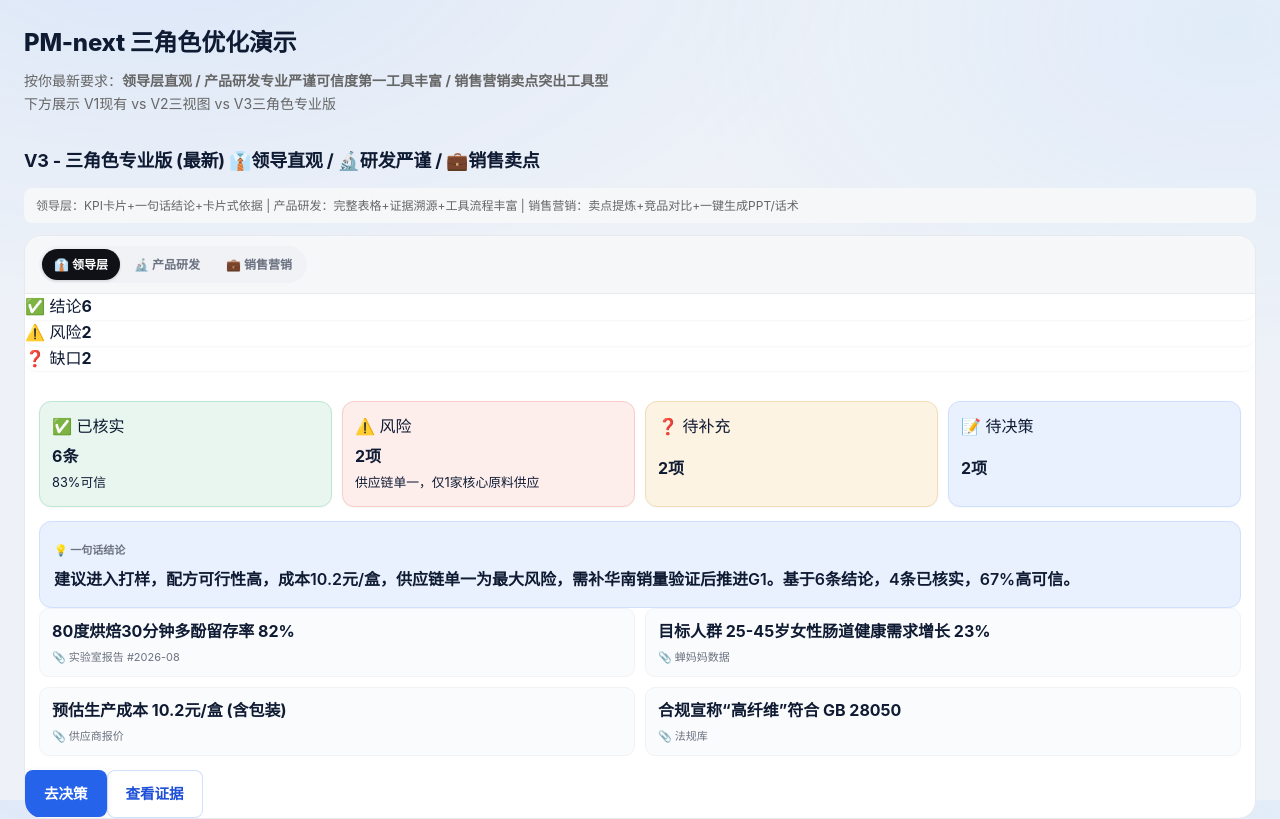
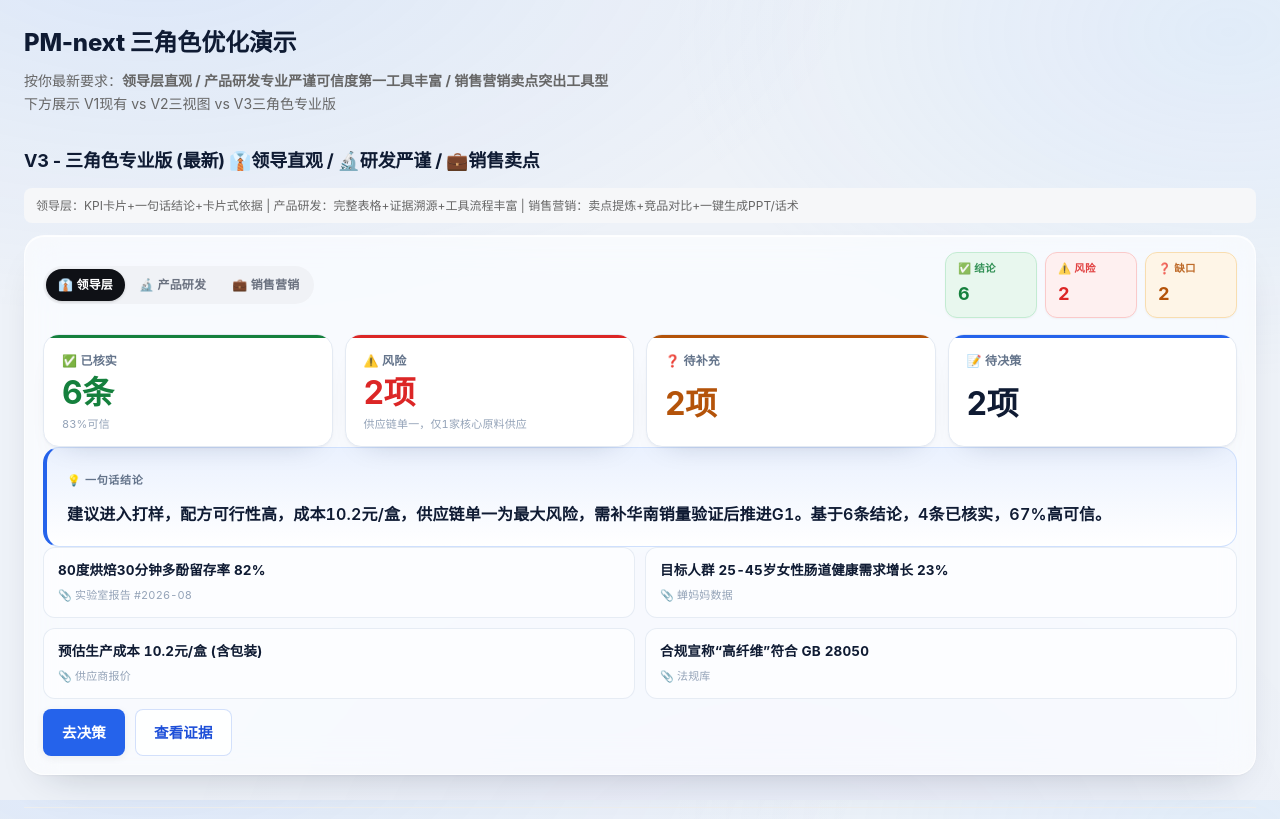
Before and after one commit to exasdwyh-commits/PM-next, a Next.js app: page /demo-report in a window 1280 px wide. Shown: the top 819 px of the page. Built offline with nearby package versions, Linux system fonts and the light colour scheme.

Commit message:
外观：角色报告视图升级 V3 视觉（三态徽章/大数字令牌化/排雷硬编码话术）

```diff
--- a/src/components/executive-report-role.css
+++ b/src/components/executive-report-role.css
@@ -1,54 +1,246 @@
-.err-role { display: grid; gap: 16px; border: 1px solid #e7e9ef; border-radius: 18px; overflow: hidden; background: white; }
-.err-role-switch { display: flex; gap: 6px; padding: 10px 14px; background: #f6f7f9; border-bottom: 1px solid #e7e9ef; flex-wrap: wrap; }
-.err-role-switch button { padding: 6px 14px; border-radius: 999px; border: 1px solid #e7e9ef; background: white; font-size: 12px; font-weight: 600; cursor: pointer; }
-.err-role-switch button.active { background: #0f1116; color: white; border-color: #0f1116; }
-.err-role-desc { padding: 0 14px; font-size: 11px; color: #6b7280; }
-.err-kpi-grid { display: grid; grid-template-columns: repeat(4, 1fr); gap: 10px; padding: 14px; }
-.err-kpi-grid .kpi { padding: 12px; border-radius: 12px; border: 1px solid #e7e9ef; display: grid; gap: 4px; }
-.err-kpi-grid .kpi.ok { background: #e8f6ef; border-color: #bfe6d4; }
-.err-kpi-grid .kpi.bad { background: #fdeeec; border-color: #f6cdc8; }
-.err-kpi-grid .kpi.warn { background: #fdf3e2; border-color: #f2ddb6; }
-.err-kpi-grid .kpi.brand { background: #eaf1fe; border-color: #cfe0fd; }
-.err-verdict { margin: 0 14px; padding: 14px; border: 1px solid #cfe0fd; background: #eaf1fe; border-radius: 12px; }
-.err-verdict span { font-size: 11px; font-weight: 700; text-transform: uppercase; color: #6b7280; }
-.err-verdict p { margin: 6px 0 0; font-size: 16px; font-weight: 600; }
-.err-cards { display: grid; grid-template-columns: repeat(2, 1fr); gap: 10px; padding: 0 14px 14px; }
-.err-card { padding: 10px 12px; border: 1px solid #f0f2f6; border-radius: 10px; background: #fafbfc; display: grid; gap: 4px; }
-.err-card small { font-size: 11px; color: #6b7280; }
-.err-section { padding: 14px; display: grid; gap: 10px; }
-.err-section h3 { margin: 0; font-size: 14px; font-weight: 700; }
-.err-table-full { width: 100%; border-collapse: collapse; font-size: 12px; }
-.err-table-full th { background: #f6f7f9; padding: 8px 10px; text-align: left; font-size: 11px; color: #6b7280; border-bottom: 1px solid #e7e9ef; }
-.err-table-full td { padding: 8px 10px; border-bottom: 1px solid #f0f2f6; }
-.lvl.A { background: #0b7a4f; color: white; padding: 2px 6px; border-radius: 99px; font-size: 10px; }
-.lvl.B { background: #2563eb; color: white; padding: 2px 6px; border-radius: 99px; font-size: 10px; }
-.err-stats { font-size: 11px; color: #6b7280; background: #f6f7f9; padding: 6px 10px; border-radius: 8px; }
-.err-two { display: grid; grid-template-columns: 1fr 1fr; gap: 14px; padding: 0 14px; }
-.err-sec { border: 1px solid #e7e9ef; border-radius: 10px; padding: 12px; display: grid; gap: 8px; }
-.err-sec h4 { margin: 0; font-size: 13px; }
-.err-sec ul { margin: 0; padding-left: 18px; font-size: 12px; line-height: 1.6; }
-.err-sec button { padding: 6px 10px; border-radius: 8px; border: 1px solid #e7e9ef; background: white; font-size: 11px; cursor: pointer; width: fit-content; }
-.err-tools { padding: 0 14px 14px; display: grid; gap: 10px; }
-.err-tools h4 { margin: 0; font-size: 13px; }
-.err-tool-grid { display: grid; grid-template-columns: repeat(3, 1fr); gap: 8px; }
-.err-tool-grid button { padding: 8px; border-radius: 8px; border: 1px solid #e7e9ef; background: white; font-size: 11px; cursor: pointer; }
-.err-sales { display: grid; gap: 16px; padding: 14px; }
-.err-sales-hero { padding: 16px; border-radius: 14px; background: linear-gradient(135deg, #0f1116, #1b1f27); color: white; display: grid; gap: 8px; }
-.err-sales-hero .badge { background: rgba(255,255,255,0.15); padding: 3px 8px; border-radius: 99px; font-size: 10px; font-weight: 800; width: fit-content; }
-.err-sales-hero h2 { margin: 0; font-size: 20px; line-height: 1.3; }
-.err-sales-hero p { margin: 0; font-size: 12px; opacity: 0.7; }
+/* Executive Report · 角色视图 V3 视觉规范
+   基准：design/report-template「附 A 设计令牌」+ 已定稿四角色样张（毛玻璃/三态徽章/等宽数字）
+   原则：报告是产品数据的投影；本文件只负责呈现，不写死任何业务数字。 */
+
+:root {
+  --er-canvas: #EEF2F8;
+  --er-surface: #FFFFFF;
+  --er-surface-2: #F8FAFD;
+  --er-sunk: #F1F5FA;
+  --er-line: #E4EAF3;
+  --er-line-2: #D5DEEB;
+  --er-ink: #0F1B33;
+  --er-ink-2: #334155;
+  --er-ink-3: #64748B;
+  --er-ink-4: #94A3B8;
+  --er-brand: #2563EB;
+  --er-brand-2: #3B82F6;
+  --er-brand-soft: #EAF1FE;
+  --er-brand-line: #CFE0FD;
+  --er-ok: #15803D;   --er-ok-soft: #E8F7EE;   --er-ok-line: #C3EBD2;
+  --er-warn: #B45309; --er-warn-soft: #FEF5E7; --er-warn-line: #F8DDB0;
+  --er-bad: #DC2626;  --er-bad-soft: #FEF0F0;  --er-bad-line: #FACACA;
+  --er-font: "SF Pro Text", -apple-system, BlinkMacSystemFont, "PingFang SC", "Hiragino Sans GB", "Microsoft YaHei", sans-serif;
+  --er-font-display: "SF Pro Display", -apple-system, BlinkMacSystemFont, "PingFang SC", "Microsoft YaHei", sans-serif;
+  --er-ease: cubic-bezier(.2, .8, .2, 1);
+  --er-shadow-card: 0 1px 2px rgba(15, 27, 51, .04), 0 18px 40px -24px rgba(15, 27, 51, .28);
+}
+
+/* 角色主题色（挂在外层 data-role 上） */
+.err-role[data-role="leadership"] { --er-role: #2563EB; --er-role-soft: #EAF1FE; --er-role-line: #CFE0FD; }
+.err-role[data-role="product"]    { --er-role: #B45309; --er-role-soft: #FEF5E7; --er-role-line: #F8DDB0; }
+.err-role[data-role="sales"]      { --er-role: #7C3AED; --er-role-soft: #F3EEFE; --er-role-line: #E4D9FB; }
+
+/* ── 容器 ─────────────────────────────────────── */
+.err-role {
+  display: grid; gap: 16px;
+  border: 1px solid rgba(255, 255, 255, .65);
+  border-radius: 20px;
+  overflow: hidden;
+  background: rgba(255, 255, 255, .62);
+  backdrop-filter: blur(16px) saturate(1.45);
+  -webkit-backdrop-filter: blur(16px) saturate(1.45);
+  box-shadow: var(--er-shadow-card), inset 0 1px 0 rgba(255, 255, 255, .85);
+  font-family: var(--er-font);
+  color: var(--er-ink);
+  font-variant-numeric: tabular-nums;
+  letter-spacing: .01em;
+}
+.err-role * { box-sizing: border-box; }
+
+.err-role-header {
+  display: flex; align-items: center; justify-content: space-between; gap: 14px; flex-wrap: wrap;
+  padding: 16px 18px 0;
+}
+.err-role-switch { display: flex; align-items: center; gap: 10px; flex-wrap: wrap; }
+.role-auto-hint { display: flex; align-items: center; gap: 6px; font-size: 11px; color: var(--er-ink-3); }
+.role-auto-hint .dot { width: 6px; height: 6px; border-radius: 50%; display: inline-block; }
+.role-auto-hint .dot.manual { background: var(--er-ink); }
+.role-auto-hint .dot.auto { background: var(--er-brand); }
+.role-auto-hint .dot.kern { background: #7C3AED; }
+.role-auto-hint .dot.default { background: var(--er-line-2); }
+
+.err-kpi-summary { display: flex; gap: 8px; }
+.err-kpi-summary .kpi {
+  min-width: 92px; padding: 8px 12px; border-radius: 12px; border: 1px solid;
+  display: grid; gap: 2px; text-align: left;
+}
+.err-kpi-summary .kpi span { font-size: 10.5px; font-weight: 600; opacity: .85; }
+.err-kpi-summary .kpi strong { font-family: var(--er-font-display); font-size: 18px; font-weight: 700; letter-spacing: -.01em; }
+.err-kpi-summary .kpi.ok { background: var(--er-ok-soft); border-color: var(--er-ok-line); color: var(--er-ok); }
+.err-kpi-summary .kpi.bad { background: var(--er-bad-soft); border-color: var(--er-bad-line); color: var(--er-bad); }
+.err-kpi-summary .kpi.warn { background: var(--er-warn-soft); border-color: var(--er-warn-line); color: var(--er-warn); }
+
+/* ── KPI 大数字区（领导层）───────────────────────── */
+.err-kpi-grid { display: grid; grid-template-columns: repeat(4, 1fr); gap: 12px; padding: 0 18px; }
+.err-kpi-grid .kpi {
+  position: relative; overflow: hidden;
+  padding: 16px 18px 14px; border-radius: 16px;
+  border: 1px solid var(--er-line); background: var(--er-surface);
+  box-shadow: 0 1px 2px rgba(15, 27, 51, .04), 0 14px 30px -22px rgba(15, 27, 51, .25);
+  display: grid; gap: 6px;
+  transition: transform .3s var(--er-ease), box-shadow .3s var(--er-ease);
+}
+.err-kpi-grid .kpi:hover { transform: translateY(-2px); box-shadow: 0 2px 4px rgba(15, 27, 51, .06), 0 22px 42px -20px rgba(15, 27, 51, .3); }
+.err-kpi-grid .kpi::before { content: ""; position: absolute; left: 0; right: 0; top: 0; height: 3px; background: var(--er-line-2); }
+.err-kpi-grid .kpi.ok::before { background: var(--er-ok); }
+.err-kpi-grid .kpi.bad::before { background: var(--er-bad); }
+.err-kpi-grid .kpi.warn::before { background: var(--er-warn); }
+.err-kpi-grid .kpi.brand::before { background: var(--er-brand, #2563EB); }
+.err-kpi-grid .kpi span { font-size: 12px; color: var(--er-ink-3); font-weight: 600; }
+/* 数字主体：模版规定 display 字重 700、34px、负字距、等宽数字 */
+.err-kpi-grid .kpi strong {
+  font-family: var(--er-font-display);
+  font-size: 32px; font-weight: 700; letter-spacing: -.02em; line-height: 1.05;
+  color: var(--er-ink);
+  font-variant-numeric: tabular-nums;
+}
+.err-kpi-grid .kpi.ok strong { color: var(--er-ok); }
+.err-kpi-grid .kpi.bad strong { color: var(--er-bad); }
+.err-kpi-grid .kpi.warn strong { color: var(--er-warn); }
+.err-kpi-grid .kpi small { font-size: 11px; color: var(--er-ink-4); line-height: 1.5; }
+
+/* ── 判读卡 ─────────────────────────────────────── */
+.err-verdict {
+  margin: 0 18px; padding: 18px 20px;
+  border: 1px solid var(--er-brand-line);
+  border-left: 4px solid var(--er-brand, #2563EB);
+  background: linear-gradient(180deg, var(--er-brand-soft), var(--er-surface));
+  border-radius: 16px;
+}
+.err-verdict span { font-size: 11px; font-weight: 700; letter-spacing: .06em; color: var(--er-ink-3); text-transform: uppercase; }
+.err-verdict p { margin: 8px 0 0; font-size: 16px; font-weight: 600; line-height: 1.75; color: var(--er-ink); }
+
+/* ── 结论卡 ─────────────────────────────────────── */
+.err-cards { display: grid; grid-template-columns: repeat(2, 1fr); gap: 10px; padding: 0 18px 4px; }
+.err-card {
+  padding: 12px 14px; border-radius: 12px;
+  border: 1px solid rgba(228, 234, 243, .9); background: rgba(255, 255, 255, .6);
+  display: grid; gap: 6px;
+  transition: transform .25s var(--er-ease), border-color .25s var(--er-ease);
+}
+.err-card:hover { transform: translateY(-2px); border-color: var(--er-role-line, var(--er-brand-line)); }
+.err-card strong { font-size: 13.5px; line-height: 1.6; color: var(--er-ink); font-weight: 650; }
+.err-card small { font-size: 11px; color: var(--er-ink-4); }
+
+.err-actions { display: flex; gap: 10px; padding: 6px 18px 18px; }
+
+/* ── 三态徽章（符号+颜色+边框三重编码，绝不允许只靠颜色）── */
+.err-ev {
+  display: inline-flex; align-items: center; gap: 5px;
+  font-size: 11px; font-weight: 600; line-height: 1;
+  padding: 4px 8px 4px 7px; border-radius: 6px; border: 1px solid; white-space: nowrap;
+}
+.err-ev::before { font-weight: 700; font-size: 10.5px; }
+.err-ev--fact { color: var(--er-ok); background: var(--er-ok-soft); border-color: var(--er-ok-line); }
+.err-ev--fact::before { content: "✓"; }
+.err-ev--infer { color: var(--er-warn); background: var(--er-warn-soft); border-color: var(--er-warn-line); }
+.err-ev--infer::before { content: "∴"; }
+.err-ev--unknown {
+  color: var(--er-ink-3); background: transparent; border-color: var(--er-line-2); border-style: dashed;
+  background-image: repeating-linear-gradient(135deg, rgba(148, 163, 184, .14) 0 3px, transparent 3px 7px);
+}
+.err-ev--unknown::before { content: "◌"; }
+
+/* ── 产品研发视图 ────────────────────────────────── */
+.err-section { padding: 4px 18px 0; display: grid; gap: 12px; }
+.err-section h3 { margin: 0; font-family: var(--er-font-display); font-size: 16px; font-weight: 650; letter-spacing: -.008em; color: var(--er-ink-2); }
+.err-table-wrap { overflow-x: auto; border: 1px solid var(--er-line); border-radius: 12px; }
+.err-table-full { width: 100%; border-collapse: collapse; font-size: 12.5px; min-width: 640px; }
+.err-table-full th {
+  background: rgba(241, 245, 250, .9); padding: 8px 10px; text-align: left;
+  font-size: 11px; color: var(--er-ink-3); font-weight: 600; border-bottom: 1px solid var(--er-line);
+  white-space: nowrap;
+}
+.err-table-full td {
+  padding: 9px 10px; border-bottom: 1px solid rgba(228, 234, 243, .6);
+  color: var(--er-ink-2); vertical-align: top; font-variant-numeric: tabular-nums;
+}
+.err-table-full tbody tr { transition: background .2s var(--er-ease); }
+.err-table-full tbody tr:hover { background: rgba(37, 99, 235, .04); }
+.err-table-full tr:last-child td { border-bottom: none; }
+.lvl { display: inline-flex; align-items: center; justify-content: center; min-width: 22px; padding: 2px 7px; border-radius: 999px; font-size: 10.5px; font-weight: 700; }
+.lvl.A { background: var(--er-ok); color: #fff; }
+.lvl.B { background: var(--er-brand); color: #fff; }
+.lvl.C { background: var(--er-warn); color: #fff; }
+.lvl.D { background: var(--er-bad); color: #fff; }
+.lvl.UNKNOWN { background: transparent; color: var(--er-ink-3); border: 1px dashed var(--er-line-2); }
+.err-stats {
+  font-size: 11.5px; color: var(--er-ink-3); background: rgba(241, 245, 250, .85);
+  padding: 7px 12px; border-radius: 9px; border: 1px solid var(--er-line);
+  font-variant-numeric: tabular-nums;
+}
+
+.err-two { display: grid; grid-template-columns: 1fr 1fr; gap: 12px; padding: 0 18px; }
+.err-sec {
+  border-radius: 14px; padding: 14px 16px; display: grid; gap: 8px;
+  border: 1px solid var(--er-line); background: var(--er-surface);
+}
+.err-sec:first-child { border-color: var(--er-bad-line); background: linear-gradient(180deg, var(--er-bad-soft), var(--er-surface)); }
+.err-sec:last-child { border-color: var(--er-line-2); border-style: dashed; background: var(--er-surface-2); }
+.err-sec h4 { margin: 0; font-family: var(--er-font-display); font-size: 14px; font-weight: 650; color: var(--er-ink); }
+.err-sec ul { margin: 0; padding-left: 18px; font-size: 12.5px; line-height: 1.65; color: var(--er-ink-2); display: grid; gap: 5px; }
+.err-sec button {
+  padding: 7px 12px; border-radius: 9px; border: 1px solid var(--er-line);
+  background: var(--er-surface); font-size: 11.5px; font-weight: 600; cursor: pointer; width: fit-content;
+  transition: transform .25s var(--er-ease), border-color .25s var(--er-ease);
+}
+.err-sec button:hover { transform: translateY(-1px); border-color: var(--er-role-line, var(--er-brand-line)); }
+
+/* ── 销售视图 ────────────────────────────────────── */
+.err-sales { display: grid; gap: 16px; padding: 4px 18px 18px; }
+.err-sales-hero {
+  padding: 20px 22px; border-radius: 16px;
+  background: linear-gradient(160deg, #0F1B33, #1B2946);
+  color: #fff; display: grid; gap: 10px;
+  box-shadow: 0 20px 44px -22px rgba(15, 27, 51, .55), inset 0 1px 0 rgba(255, 255, 255, .08);
+  position: relative; overflow: hidden;
+}
+.err-sales-hero .badge {
+  display: inline-flex; width: fit-content;
+  background: rgba(255, 255, 255, .14); border: 1px solid rgba(255, 255, 255, .18);
+  padding: 3px 10px; border-radius: 999px; font-size: 10.5px; font-weight: 700; letter-spacing: .05em;
+}
+.err-sales-hero h2 { margin: 0; font-family: var(--er-font-display); font-size: 21px; font-weight: 700; letter-spacing: -.015em; line-height: 1.35; }
+.err-sales-hero p { margin: 0; font-size: 12px; color: #93A4C4; }
 .err-sales-points { display: grid; gap: 10px; }
-.sales-point { display: grid; grid-template-columns: auto 1fr; gap: 12px; padding: 12px; border: 1px solid #e7e9ef; border-radius: 12px; background: linear-gradient(135deg, #fff, #f6f7f9); }
-.sales-point .icon { font-size: 20px; }
-.sales-point strong { display: block; font-size: 13px; }
-.sales-point small { display: block; font-size: 11px; color: #6b7280; margin-top: 2px; }
-.err-sales-tools { display: grid; gap: 12px; border: 1px solid #e7e9ef; border-radius: 12px; padding: 14px; background: #fafbfc; }
-.err-sales-tools h4 { margin: 0; font-size: 13px; }
-.tool-grid { display: grid; grid-template-columns: repeat(3, 1fr); gap: 8px; }
-.tool { padding: 8px 12px; border-radius: 999px; border: 1px solid #e7e9ef; background: white; font-size: 11px; font-weight: 600; cursor: pointer; }
-.tool.primary { background: #0f1116; color: white; border-color: #0f1116; }
-.sales-script { background: white; border: 1px solid #e7e9ef; border-radius: 10px; padding: 12px; display: grid; gap: 8px; }
-.sales-script h5 { margin: 0; font-size: 12px; }
-.sales-script p { margin: 0; font-size: 12px; line-height: 1.6; color: #333; background: #f6f7f9; padding: 8px 10px; border-radius: 8px; }
-.sales-script button { padding: 6px 10px; border-radius: 8px; border: 1px solid #e7e9ef; background: white; font-size: 11px; cursor: pointer; width: fit-content; }
-@media (max-width: 720px) { .err-kpi-grid { grid-template-columns: 1fr 1fr; } .err-cards { grid-template-columns: 1fr; } .err-two { grid-template-columns: 1fr; } .err-tool-grid, .tool-grid { grid-template-columns: 1fr 1fr; } }
+.sales-point {
+  display: grid; grid-template-columns: auto 1fr; gap: 12px;
+  padding: 13px 16px; border-radius: 14px;
+  border: 1px solid rgba(228, 234, 243, .9); background: rgba(255, 255, 255, .6);
+  transition: transform .25s var(--er-ease), border-color .25s var(--er-ease), box-shadow .25s var(--er-ease);
+}
+.sales-point:hover { transform: translateY(-2px); border-color: #E4D9FB; box-shadow: 0 12px 26px -16px rgba(124, 58, 237, .4); }
+.sales-point .icon { font-size: 18px; line-height: 1.4; }
+.sales-point strong { display: block; font-size: 13.5px; font-weight: 650; color: var(--er-ink); line-height: 1.6; }
+.sales-point small { display: block; font-size: 11px; color: var(--er-ink-4); margin-top: 3px; line-height: 1.55; }
+.err-sales-script {
+  border: 1px solid var(--er-line); border-radius: 14px; padding: 14px 16px;
+  display: grid; gap: 10px; background: var(--er-surface);
+}
+.err-sales-script h4 { margin: 0; font-family: var(--er-font-display); font-size: 14px; font-weight: 650; }
+.err-sales-script p {
+  margin: 0; font-size: 13px; line-height: 1.75; color: var(--er-ink-2);
+  background: rgba(241, 245, 250, .85); border: 1px solid var(--er-line);
+  padding: 10px 13px; border-radius: 10px;
+}
+.err-sales-script p.err-gap {
+  border-style: dashed; color: var(--er-ink-3);
+  background-image: repeating-linear-gradient(135deg, rgba(148, 163, 184, .08) 0 4px, transparent 4px 9px);
+}
+.script-actions { display: flex; gap: 8px; }
+
+/* ── 响应式 / 无障碍 / 打印 ───────────────────────── */
+@media (max-width: 860px) {
+  .err-kpi-grid { grid-template-columns: 1fr 1fr; }
+  .err-cards { grid-template-columns: 1fr; }
+  .err-two { grid-template-columns: 1fr; }
+  .err-role-header { flex-direction: column; align-items: flex-start; }
+}
+@media (prefers-reduced-motion: reduce) {
+  .err-role, .err-role *, .err-role *::before, .err-role *::after { animation: none !important; transition: none !important; }
+}
+@media print {
+  .err-role { background: #fff; backdrop-filter: none; -webkit-backdrop-filter: none; box-shadow: none; border-color: var(--er-line); }
+  .err-kpi-grid .kpi strong { font-size: 22px; }
+}
```
